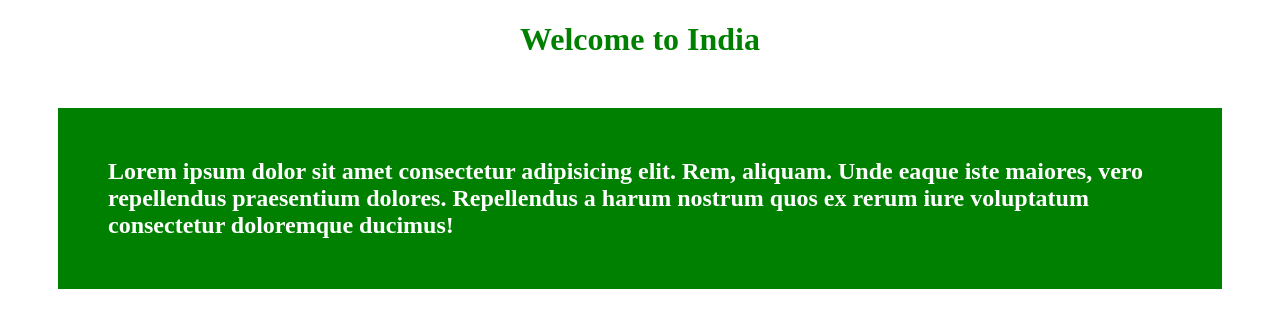
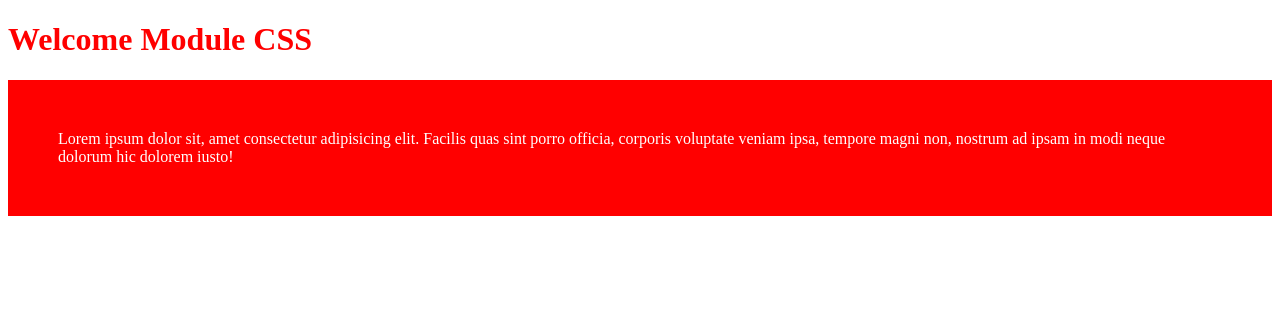
Before and after one commit to Hiii111/-react-code, a React (Vite) app: page / in a window 1280 px wide. Shown: the top 328 px of the page. Built offline with nearby package versions, Linux system fonts and the light colour scheme.

Commit message:
cssModule

```diff
--- a/src/ExternalCss.jsx
+++ b/src/ExternalCss.jsx
@@ -1,9 +1,10 @@
-import './css/style.css';
+// import './css/style.css';
+import style from './css/userProfile.module.css';
 function ExternalCss(){
     return(
         <div>
-            <h1 className="heading">Welcome to India</h1>
-            <h2 className="secoundHeading">Lorem ipsum dolor sit amet consectetur adipisicing elit. Rem, aliquam. Unde eaque iste maiores, vero repellendus praesentium dolores. Repellendus a harum nostrum quos ex rerum iure voluptatum consectetur doloremque ducimus!</h2>
+            <h1 className={style.heading}>Welcome Module CSS</h1>
+            <p className={style.content}>Lorem ipsum dolor sit, amet consectetur adipisicing elit. Facilis quas sint porro officia, corporis voluptate veniam ipsa, tempore magni non, nostrum ad ipsam in modi neque dolorum hic dolorem iusto!</p>
         </div>
     )
 }
--- a/src/css/style.css
+++ b/src/css/style.css
@@ -2,7 +2,7 @@
     color: green;
     text-align: center;
 }
-.secoundHeading{
+.content{
     color: #fff;
     background-color: green;
     padding: 50px;
--- /dev/null
+++ b/src/css/userProfile.module.css
@@ -0,0 +1,8 @@
+.heading{
+    color: red;
+}
+.content{
+    color: #fff;
+    background-color: red;
+    padding: 50px;
+}
```
